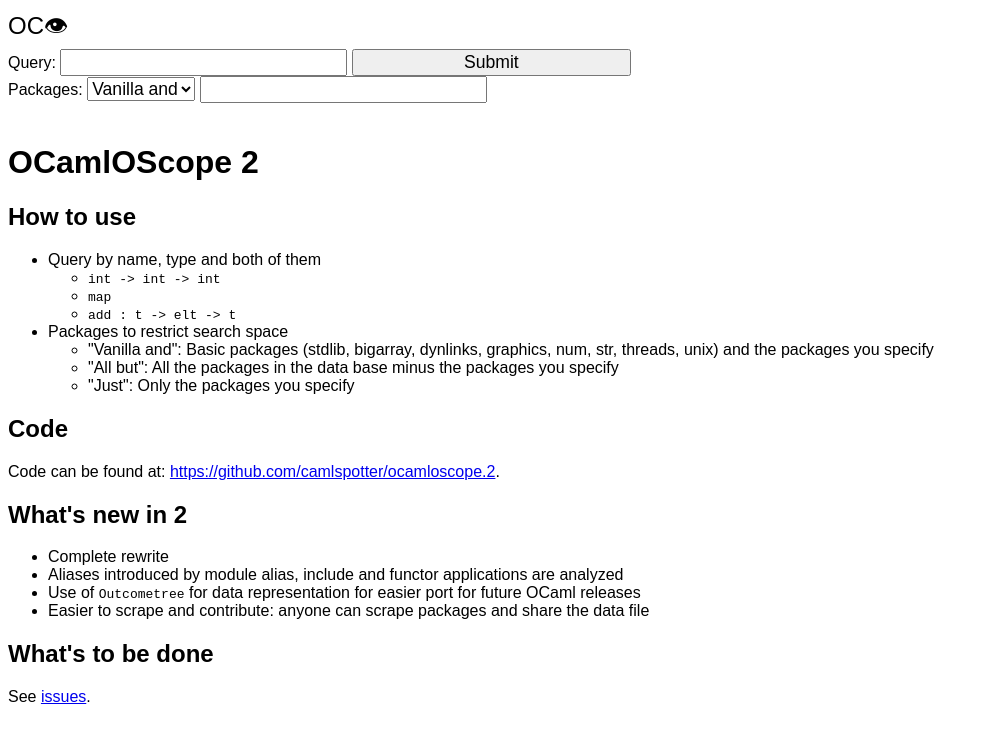
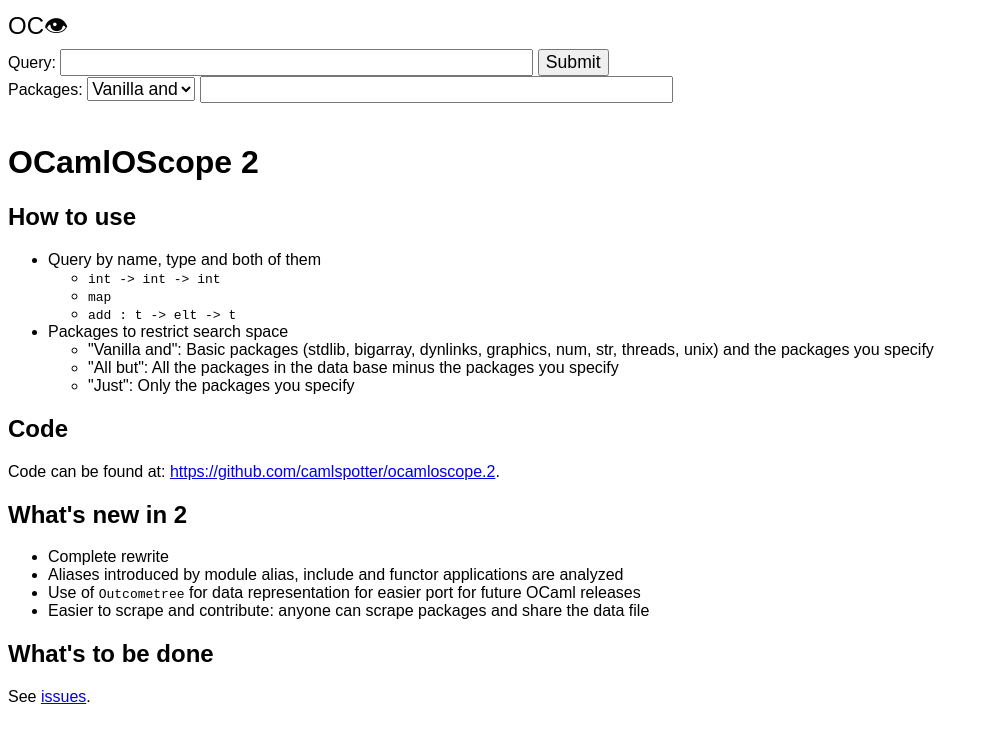
Before and after one commit to camlspotter/camlspotter.github.io, a plain HTML site: page ocamloscope.html in a window 1280 px wide. Shown: the whole page, without its empty margins (0-988 px from the left). Drawn offline with Linux system fonts and the light colour scheme; some packages are replaced by stand-ins of ours; a script that the page names is missing.

Commit message:
style fix

```diff
--- a/style.css
+++ b/style.css
@@ -11,21 +11,32 @@ div.query {
     padding-bottom: 20px;
 }
 
-div.query input {
-    width: 30ex;
+input#q {
+    width: 50ex;
     font-size: 110%;
 }
 
-div.query select {
+input#packs {
+    width: 50ex;
+    font-size: 110%;
+}
+
+input#submit {
+    font-size: 110%;
+}
+
+select#packtype {
     font-size: 110%;
 }
 
 div.group0 {
     background: #e8e8e8;
+    padding: 3px;
 }
 
 div.group1 {
     background: #f4f4f4;
+    padding: 3px;
 }
 
 div.original {
```
